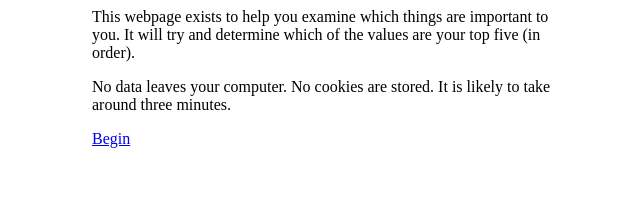
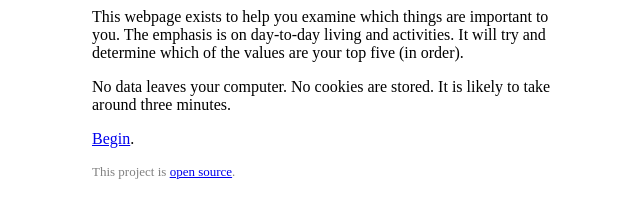
Before and after one commit to hmillerbakewell/personal-values-compare, a plain HTML site: page docs/index.html in a window 1280 px wide. Shown: the whole page, without its empty margins (308-948 px from the left). Drawn offline with Linux system fonts and the light colour scheme.

Commit message:
favicon and github link

```diff
--- a/docs/index.css
+++ b/docs/index.css
@@ -15,7 +15,7 @@
     transition: opacity 0.5s ease-in-out;
 }
 
-.invisible{
+.invisible {
     opacity: 0;
 }
 
@@ -37,4 +37,9 @@
 
 .definition {
     text-align: center;
-  }
+}
+
+.github {
+    font-size: small;
+    color: gray;
+}
--- a/docs/index.html
+++ b/docs/index.html
@@ -1,14 +1,20 @@
 <head>
     <link rel="stylesheet" href="index.css">
     <title>Determine your personal values - introduction</title>
+    <link rel="icon" type="image/png" sizes="32x32" href="favicon-32x32.png">
+    <link rel="icon" type="image/png" sizes="16x16" href="favicon-16x16.png">
 </head>
 
 <body>
     <div id="intro">
         <p>This webpage exists to help you examine which things are important to you.
+            The emphasis is on day-to-day living and activities.
             It will try and determine which of the values are your top five (in order).
         </p>
         <p>No data leaves your computer. No cookies are stored. It is likely to take around three minutes.</p>
-        <p><a href="compare.html">Begin</a></p>
+        <p><a href="compare.html">Begin</a>.</p>
+
+        <p class="github">This project is <a href="https://github.com/hmillerbakewell/personal-values-compare">open
+                source</a>.</p>
     </div>
 </body>
```
Also changed, not shown: docs/compare.html (+2 -0 lines), docs/favicon-16x16.png (added), docs/favicon-32x32.png (added), docs/favicon.ico (added).
